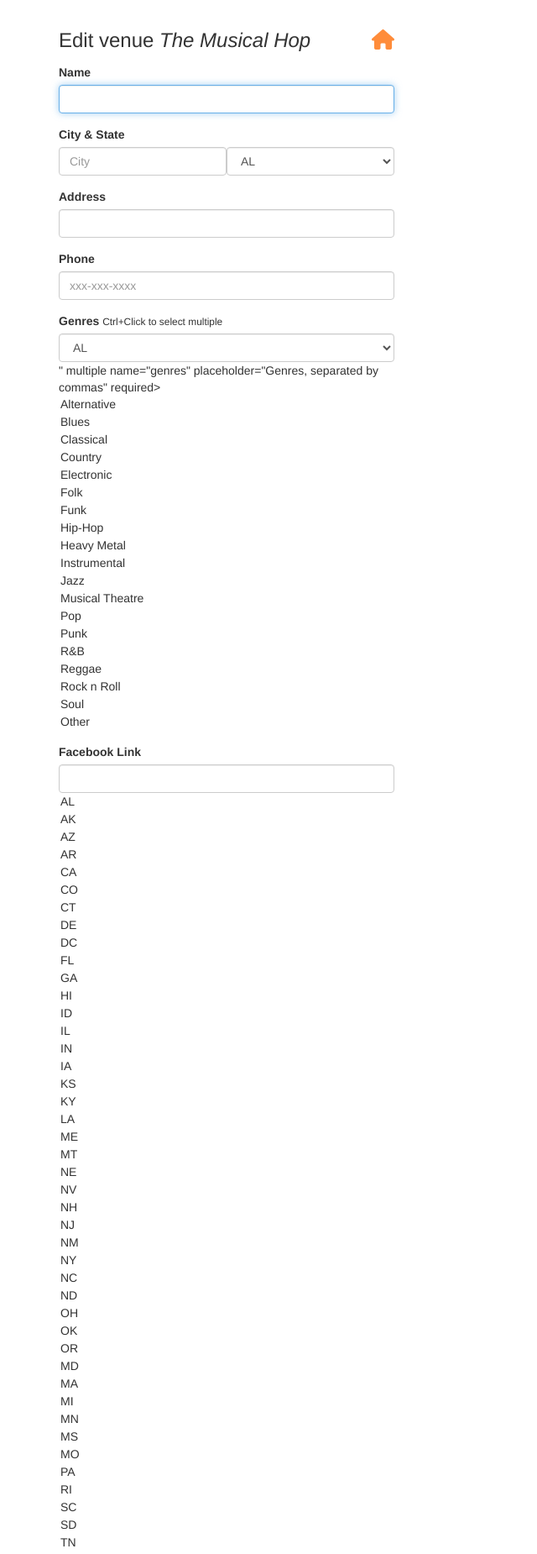
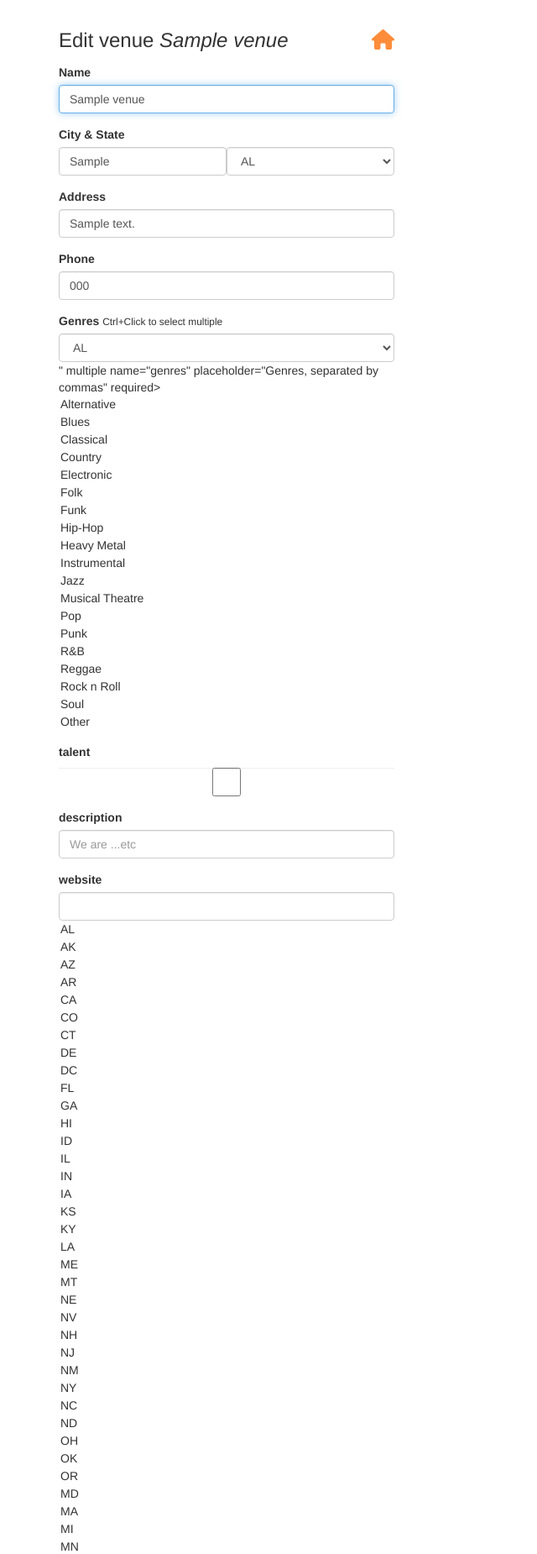
Before and after one commit to abdulrahmanabdullah/fyyurapp-fsnd, a Flask app: page /venues/1/edit in a window 1280 px wide. Shown: the part 60-1910 px from the top of the page at 84% size, without its empty margins (0-640 px from the left). Run offline with Flask 2, Linux system fonts and the light colour scheme; tables that the repository leaves empty hold one stand-in row (values such as "Sample post"); some libraries are stand-ins or nearby versions.

Commit message:
before submit, reformat code and write some comment

```diff
--- a/app.py
+++ b/app.py
@@ -32,12 +32,15 @@
 # Migrate
 migrate = Migrate(app, db, compare_type=True)
 
-# TODO: connect to a local postgresql database
+# TODO: connect to a local postgresql database - Done
+
+# TODO:  Implement Show and Artist models, and complete all model relationships and properties, as a database migration. Done
 
 #----------------------------------------------------------------------------#
-# Models.
+# Models Region .
 #----------------------------------------------------------------------------#
-# TODO Implement Show and Artist models, and complete all model relationships and properties, as a database migration.
+
+# Show Model .
 
 
 class Show(db.Model):
@@ -52,6 +55,8 @@
     def __repr__(self):
         return f'<Show table => venue_id={self.venue_id} & artist_id={self.artist_id} \n start_time={self.start_time}/>'
 
+
+# Venue Model.
 
 class Venue(db.Model):
     __tablename__ = 'venue'
@@ -72,6 +77,8 @@
     def __repr__(self):
         return f"name = {self.name}, city={self.city},\n state={self.state},\naddress={self.address}, phone={self.phone}, image={self.image_link},\n, genres={self.genres} "
 
+# Artist Model .
+
 
 class Artist(db.Model):
     __tablename__ = 'artist'
@@ -90,11 +97,14 @@
 
     # TODO: implement any missing fields, as a database migration using Flask-Migrate
 
+#----------------------------------------------------------------------------#
+# End Model region .
+#----------------------------------------------------------------------------#
+
 
 #----------------------------------------------------------------------------#
 # Filters.
 #----------------------------------------------------------------------------#
-
 
 def format_datetime(value, format='medium'):
     date = dateutil.parser.parse(value)
@@ -106,6 +116,7 @@
 
 
 app.jinja_env.filters['datetime'] = format_datetime
+
 
 #----------------------------------------------------------------------------#
 # Controllers.
@@ -123,8 +134,8 @@
 @app.route('/venues')
 def venues():
     # DONE
-    # TODO: replace with real venues data.
-    # num_shows should be aggregated based on number of upcoming shows per venue.
+    # TODO: replace with real venues data. Done .
+    # num_shows should be aggregated based on number of upcoming shows per venue. Done
     # Put matching city,state togthere
     _data = []
     areas = Venue.query.distinct('city', 'state').all()
@@ -140,13 +151,16 @@
     return render_template('pages/venues.html', areas=_data)
 
 
+#  Search route
 @app.route('/venues/search', methods=['POST'])
 def search_venues():
+    # Done
     # TODO: implement search on artists with partial string search. Ensure it is case-insensitive.
     # search for Hop should return "The Musical Hop".
     # search for "Music" should return "The Musical Hop" and "Park Square Live Music & Coffee"
     filed = request.form['search_term']
-    venue = Venue.query.filter(Venue.name.like('%'+filed.lower()+'%')).all()
+
+    venue = Venue.query.filter(Venue.name.ilike('%'+filed.lower()+'%')).all()
     response = {
         "count": len(venue),
         "data": [{
@@ -158,6 +172,7 @@
     return render_template('pages/search_venues.html', results=response, search_term=request.form.get('search_term', ''))
 
 
+# All Venues
 @app.route('/venues/<int:venue_id>')
 def show_venue(venue_id):
     data1 = {
@@ -316,7 +331,11 @@
         description = request.form['description']
         genres = request.form.getlist('genres')
         facebook_link = request.form['facebook_link']
-        seeking_talent = True
+        seeking_talent = request.form.get('talent')
+        if seeking_talent:
+            seeking_talent = True
+        else:
+            seeking_talent = False
         venue = Venue(name=name, city=city, state=state, address=address,
                       phone=phone, image_link=image_link, genres=genres,
                       website=website, facebook_link=facebook_link,
@@ -334,7 +353,58 @@
     # see: http://flask.pocoo.org/docs/1.0/patterns/flashing/
     return render_template('pages/home.html')
 
+#  EDIT Venue , Get data
+@app.route('/venues/<int:venue_id>/edit', methods=['GET'])
+def edit_venue(venue_id):
+    _venue = Venue.query.get(venue_id)
+    venue = {
+        "id": _venue.id,
+        "name": _venue.name,
+        "genres": _venue.genres,
+        "address": _venue.address,
+        "city": _venue.city,
+        "state": _venue.state,
+        "phone": _venue.phone,
+        "website": _venue.website,
+        "facebook_link": _venue.facebook_link,
+        "talent": _venue.seeking_talent,
+        "description": _venue.seeking_description,
+        "image_link": _venue.image_link
+    }
+    form = VenueForm(obj=_venue)
+    # TODO: populate form with values from venue with ID <venue_id>
+    return render_template('forms/edit_venue.html', form=form, venue=venue)
 
+# EDIT Venue , send update data .
+@app.route('/venues/<int:venue_id>/edit', methods=['POST'])
+def edit_venue_submission(venue_id):
+    # TODO: take values from the form submitted, and update existing
+    # venue record with ID <venue_id> using the new attributes
+    try:
+        venue = Venue.query.get(venue_id)
+        venue.name = request.form['name']
+        venue.address = request.form['address']
+        venue.genres = request.form.getlist('genres')
+        venue.city = request.form['city']
+        venue.state = request.form['state']
+        venue.phone = request.form['phone']
+        venue.website = request.form['website']
+        venue.facebook_link = request.form['facebook_link']
+        seeking_venue = request.form.get('talent')
+        if seeking_venue == 'y':
+            venue.seeking_talent = True
+
+        venue.seeking_description = request.form['description']
+        venue.image_link = request.form['image_link']
+        db.session.commit()
+        flash(' Venue ' + venue.name + ' Updated ')
+    except Exception as exp:
+        print(f' Some err ocurred ❌ {exp} ')
+        db.session.rollback()
+    finally:
+        db.session.close()
+    return redirect(url_for('show_venue', venue_id=venue_id))
+# DELETE Venue by ID .
 @app.route('/venues/<venue_id>', methods=['DELETE'])
 def delete_venue(venue_id):
     # Done
@@ -366,7 +436,7 @@
     } for art in artist]
     return render_template('pages/artists.html', artists=data)
 
-
+#   SEARCH artist
 @app.route('/artists/search', methods=['POST'])
 def search_artists():
     # TODO: implement search on artists with partial string search. Ensure it is case-insensitive.
@@ -374,7 +444,7 @@
     # search for "band" should return "The Wild Sax Band".
     filed = request.form['search_term']
     artists = Artist.query.filter(
-        Artist.name.like('%'+filed.lower()+'%')).all()
+        Artist.name.ilike('%'+filed.lower()+'%')).all()
     response = {
         "count": len(artists),
         "data": [{
@@ -386,18 +456,17 @@
     return render_template('pages/search_artists.html', results=response, search_term=request.form.get('search_term', ''))
 
 
+# GET Artist by ID
 @app.route('/artists/<int:artist_id>')
 def show_artist(artist_id):
     # shows the venue page with the given venue_id
     # TODO: replace with real venue data from the venues table, using venue_id
     artist = Artist.query.get(artist_id)
     show = Show.query.filter_by(artist_id=artist_id).all()
-    past_shows = []
+    past_shows = []  # put show data if that exist
     upcomingShow = []
-    if show:
-        start_time = show[0].start_time
+    if show:  # Avoid return empty data with new Artist.
         now = datetime.now().strftime('%Y-%m-%d')
-
         # Fetch all past venues
         pastShowQuery = db.session.query(Venue.id, Venue.name, Venue.image_link, Show.start_time)\
             .join(Venue, Venue.id == Show.venue_id)\
@@ -441,62 +510,57 @@
     }
     return render_template('pages/show_artist.html', artist=data)
 
-#  Update
+#  UPDATE Artist .
 #  ----------------------------------------------------------------
 @app.route('/artists/<int:artist_id>/edit', methods=['GET'])
 def edit_artist(artist_id):
-    form = ArtistForm()
+    artist = Artist.query.get(artist_id)
+    form = ArtistForm(obj=artist)
     artist = {
-        "id": 4,
-        "name": "Guns N Petals",
-        "genres": ["Rock n Roll"],
-        "city": "San Francisco",
-        "state": "CA",
-        "phone": "326-123-5000",
-        "website": "https://www.gunsnpetalsband.com",
-        "facebook_link": "https://www.facebook.com/GunsNPetals",
-        "seeking_venue": True,
-        "seeking_description": "Looking for shows to perform at in the San Francisco Bay Area!",
-        "image_link": "https://images.unsplash.com/photo-1549213783-8284d0336c4f?ixlib=rb-1.2.1&ixid=eyJhcHBfaWQiOjEyMDd9&auto=format&fit=crop&w=300&q=80"
+        "id": artist.id,
+        "name": artist.name,
+        "genres": artist.genres,
+        "city": artist.city,
+        "state": artist.state,
+        "phone": artist.phone,
+        "website": artist.website,
+        "facebook_link": artist.facebook_link,
+        "seeking_venue": artist.seeking_venue,
+        "seeking_description": artist.seeking_description,
+        "image_link": artist.image_link
     }
     # TODO: populate form with fields from artist with ID <artist_id>
     return render_template('forms/edit_artist.html', form=form, artist=artist)
+
+ # UPDATE Artist , send updated data.
 
 
 @app.route('/artists/<int:artist_id>/edit', methods=['POST'])
 def edit_artist_submission(artist_id):
     # TODO: take values from the form submitted, and update existing
     # artist record with ID <artist_id> using the new attributes
-
+    try:
+        artist = Artist.query.get(artist_id)
+        artist.name = request.form['name']
+        artist.city = request.form['city']
+        artist.state = request.form['state']
+        artist.phone = request.form['phone']
+        artist.genres = request.form['genres']
+        artist.website = request.form['website']
+        artist.image_link = request.form['image_link']
+        artist.seeking_venue = request.form['talent']
+        artist.description = request.form['description']
+        artist.facebook_link = request.form['facebook_link']
+        db.session.commit()
+        flash('Artist  ' + artist.name + ' updated')
+    except Exception as exp:
+        flash('Failed update')
+        print(f' Some error ocurred ❌ {exp}')
+        db.session.rollback()
+    finally:
+        db.session.close()
     return redirect(url_for('show_artist', artist_id=artist_id))
 
-
-@app.route('/venues/<int:venue_id>/edit', methods=['GET'])
-def edit_venue(venue_id):
-    form = VenueForm()
-    venue = {
-        "id": 1,
-        "name": "The Musical Hop",
-        "genres": ["Jazz", "Reggae", "Swing", "Classical", "Folk"],
-        "address": "1015 Folsom Street",
-        "city": "San Francisco",
-        "state": "CA",
-        "phone": "123-123-1234",
-        "website": "https://www.themusicalhop.com",
-        "facebook_link": "https://www.facebook.com/TheMusicalHop",
-        "seeking_talent": True,
-        "seeking_description": "We are on the lookout for a local artist to play every two weeks. Please call us.",
-        "image_link": "https://images.unsplash.com/photo-1543900694-133f37abaaa5?ixlib=rb-1.2.1&ixid=eyJhcHBfaWQiOjEyMDd9&auto=format&fit=crop&w=400&q=60"
-    }
-    # TODO: populate form with values from venue with ID <venue_id>
-    return render_template('forms/edit_venue.html', form=form, venue=venue)
-
-
-@app.route('/venues/<int:venue_id>/edit', methods=['POST'])
-def edit_venue_submission(venue_id):
-    # TODO: take values from the form submitted, and update existing
-    # venue record with ID <venue_id> using the new attributes
-    return redirect(url_for('show_venue', venue_id=venue_id))
 
 #  Create Artist
 #  ----------------------------------------------------------------
@@ -522,26 +586,30 @@
         genres = request.form.getlist('genres')
         facebook_link = request.form['facebook_link']
         website = request.form['website']
-        seeking_venue = True
+        talent = request.form.get('talent')
         description = request.form['description']
+        if talent:
+            talent = True
+        else:
+            talent = False
         artist = Artist(name=name, city=city, state=state,
                         phone=phone,
                         genres=genres,
                         image_link=image_link,
                         website=website,
-                        facebook_link=facebook_link, seeking_venue=seeking_venue,
+                        facebook_link=facebook_link, seeking_venue=talent,
                         seeking_description=description)
         db.session.add(artist)
         db.session.commit()
+        flash('Artist ' + request.form['name'] +
+              ' was successfully listed! 💪🏻')
     except Exception as exp:
-        print(f'Error occurred {exp}')
+        flash('Artist ' + request.form['name'] + ' Failed inserted 😕')
+        print(f'Error occurred {exp} ❌')
         db.session.rollback()
     finally:
         db.session.close()
     # on successful db insert, flash success
-    flash('Artist ' + request.form['name'] + ' was successfully listed!')
-    # TODO: on unsuccessful db insert, flash an error instead.
-    # e.g., flash('An error occurred. Artist ' + data.name + ' could not be listed.')
     return render_template('pages/home.html')
 
 
@@ -553,46 +621,19 @@
     # displays list of shows at /shows
     # TODO: replace with real venues data.
     #       num_shows should be aggregated based on number of upcoming shows per venue.
-    show = Show.query.all()
-    venues = db.session.query(Show).join(
-        Venue).filter(Venue.id == Show.venue_id).all()
-    venue = Venue.query.get(show.venue_id)
-    data = [{
-        "venue_id": "venue.id",
-        "venue_name": "venue.name",
-        "artist_id": "artist.id",
-        "artist_name": "artist.name",
-        "artist_image_link": "https://images.unsplash.com/photo-1549213783-8284d0336c4f?ixlib=rb-1.2.1&ixid=eyJhcHBfaWQiOjEyMDd9&auto=format&fit=crop&w=300&q=80",
-        "start_time": "2019-05-21T21:30:00.000Z"
-    }, {
-        "venue_id": 3,
-        "venue_name": "Park Square Live Music & Coffee",
-        "artist_id": 5,
-        "artist_name": "Matt Quevedo",
-        "artist_image_link": "https://images.unsplash.com/photo-1495223153807-b916f75de8c5?ixlib=rb-1.2.1&ixid=eyJhcHBfaWQiOjEyMDd9&auto=format&fit=crop&w=334&q=80",
-        "start_time": "2019-06-15T23:00:00.000Z"
-    }, {
-        "venue_id": 3,
-        "venue_name": "Park Square Live Music & Coffee",
-        "artist_id": 6,
-        "artist_name": "The Wild Sax Band",
-        "artist_image_link": "https://images.unsplash.com/photo-1558369981-f9ca78462e61?ixlib=rb-1.2.1&ixid=eyJhcHBfaWQiOjEyMDd9&auto=format&fit=crop&w=794&q=80",
-        "start_time": "2035-04-01T20:00:00.000Z"
-    }, {
-        "venue_id": 3,
-        "venue_name": "Park Square Live Music & Coffee",
-        "artist_id": 6,
-        "artist_name": "The Wild Sax Band",
-        "artist_image_link": "https://images.unsplash.com/photo-1558369981-f9ca78462e61?ixlib=rb-1.2.1&ixid=eyJhcHBfaWQiOjEyMDd9&auto=format&fit=crop&w=794&q=80",
-        "start_time": "2035-04-08T20:00:00.000Z"
-    }, {
-        "venue_id": 3,
-        "venue_name": "Park Square Live Music & Coffee",
-        "artist_id": 6,
-        "artist_name": "The Wild Sax Band",
-        "artist_image_link": "https://images.unsplash.com/photo-1558369981-f9ca78462e61?ixlib=rb-1.2.1&ixid=eyJhcHBfaWQiOjEyMDd9&auto=format&fit=crop&w=794&q=80",
-        "start_time": "2035-04-15T20:00:00.000Z"
-    }]
+    data = []
+    venues_artists = db.session.query(Venue.id, Venue.name, Artist.id, Artist.name, Artist.image_link, Show.start_time)\
+        .join(Show, Artist.id == Show.artist_id)\
+        .filter(Show.venue_id == Venue.id).all()
+    for item in venues_artists:
+        data.append({
+            "venue_id": item[0],  # venue.id
+            "venue_name": item[1],
+            "artist_id": item[2],
+            "artist_name": item[3],
+            "artist_image_link": item[4],
+            "start_time": format_datetime(item[5].strftime('%Y-%m-%d'))
+        })
     return render_template('pages/shows.html', shows=data)
 
 
--- a/forms.py
+++ b/forms.py
@@ -1,6 +1,6 @@
 from datetime import datetime
 from flask_wtf import Form
-from wtforms import StringField, SelectField, SelectMultipleField, DateTimeField
+from wtforms import StringField, SelectField, SelectMultipleField, DateTimeField, BooleanField
 from wtforms.validators import DataRequired, AnyOf, URL
 from geners import Geners
 
@@ -94,6 +94,7 @@
     website = StringField(
         'website'
     )
+    talent = BooleanField('talent', default=False)
     description = StringField(
         'description'
     )
@@ -200,6 +201,7 @@
     website = StringField(
         'website'
     )
+    talent = BooleanField('talent', default=False)
     description = StringField(
         'description'
     )
--- a/templates/forms/edit_venue.html
+++ b/templates/forms/edit_venue.html
@@ -1,9 +1,13 @@
-{% extends 'layouts/main.html' %}
-{% block title %}Edit Venue{% endblock %}
-{% block content %}
+{% extends 'layouts/main.html' %} {% block title %}Edit Venue{% endblock %} {%
+block content %}
 <div class="form-wrapper">
   <form class="form" method="post" action="/venues/{{venue.id}}/edit">
-      <h3 class="form-heading">Edit venue <em>{{ venue.name }}</em> <a href="{{ url_for('index') }}" title="Back to homepage"><i class="fa fa-home pull-right"></i></a></h3>
+    <h3 class="form-heading">
+      Edit venue <em>{{ venue.name }}</em>
+      <a href="{{ url_for('index') }}" title="Back to homepage"
+        ><i class="fa fa-home pull-right"></i
+      ></a>
+    </h3>
     <div class="form-group">
       <label for="name">Name</label>
       {{ form.name(class_ = 'form-control', autofocus = true) }}
@@ -12,10 +16,12 @@
       <label>City & State</label>
       <div class="form-inline">
         <div class="form-group">
-              {{ form.city(class_ = 'form-control', placeholder='City', autofocus = true) }}
+          {{ form.city(class_ = 'form-control', placeholder='City', autofocus =
+          true) }}
         </div>
         <div class="form-group">
-              {{ form.state(class_ = 'form-control', placeholder='State', autofocus = true) }}
+          {{ form.state(class_ = 'form-control', placeholder='State', autofocus
+          = true) }}
         </div>
       </div>
     </div>
@@ -25,18 +31,45 @@
     </div>
     <div class="form-group">
       <label for="phone">Phone</label>
-          {{ form.phone(class_ = 'form-control', placeholder='xxx-xxx-xxxx', autofocus = true) }}
+      {{ form.phone(class_ = 'form-control', placeholder='xxx-xxx-xxxx',
+      autofocus = true) }}
     </div>
     <div class="form-group">
       <label for="genres">Genres</label>
       <small>Ctrl+Click to select multiple</small>
-        {{ form.genres(class_ = 'form-control', placeholder='Genres, separated by commas', id=form.state, autofocus = true) }}
+      {{ form.genres(class_ = 'form-control', placeholder='Genres, separated by
+      commas', id=form.state, autofocus = true) }}
+    </div>
+
+    <div class="form-group">
+      <label for="talent">talent</label>
+      {{ form.talent(class_ = 'form-control', autofocus = true) }}
     </div>
     <div class="form-group">
-          <label for="genres">Facebook Link</label>
-          {{ form.facebook_link(class_ = 'form-control', placeholder='http://', id=form.state, autofocus = true) }}
+      <label for="description">description</label>
+      {{ form.description(class_ = 'form-control',placeholder='We are ...etc',
+      autofocus = true) }}
     </div>
-      <input type="submit" value="Edit Venue" class="btn btn-primary btn-lg btn-block">
+    <div class="form-group">
+      <label for="website">website</label>
+      {{ form.website(class_ = 'form-control', placeholder='http://',
+      id=form.state, autofocus = true) }}
+    </div>
+    <div class="form-group">
+      <label for="image_link">image_link</label>
+      {{ form.image_link(class_ = 'form-control', placeholder='http://',
+      id=form.state, autofocus = true) }}
+    </div>
+    <div class="form-group">
+      <label for="facebook_link">Facebook Link</label>
+      {{ form.facebook_link(class_ = 'form-control', placeholder='http://',
+      id=form.state, autofocus = true) }}
+    </div>
+    <input
+      type="submit"
+      value="Edit Venue"
+      class="btn btn-primary btn-lg btn-block"
+    />
   </form>
 </div>
 {% endblock %}
--- a/templates/forms/new_venue.html
+++ b/templates/forms/new_venue.html
@@ -46,6 +46,10 @@
       = true) }}
     </div>
     <div class="form-group">
+      <label for="talent">talent</label>
+      {{ form.talent(class_ = 'form-control', autofocus = true) }}
+    </div>
+    <div class="form-group">
       <label for="description">description</label>
       {{ form.description(class_ = 'form-control', placeholder='We are ...',
       autofocus = true) }}
```
Also changed, not shown: templates/forms/edit_artist.html (+38 -10 lines), templates/forms/new_artist.html (+9 -4 lines), templates/pages/show_artist.html (+35 -10 lines), templates/pages/show_venue.html (+13 -4 lines). Lines whose indentation alone changed are shown as unchanged.
